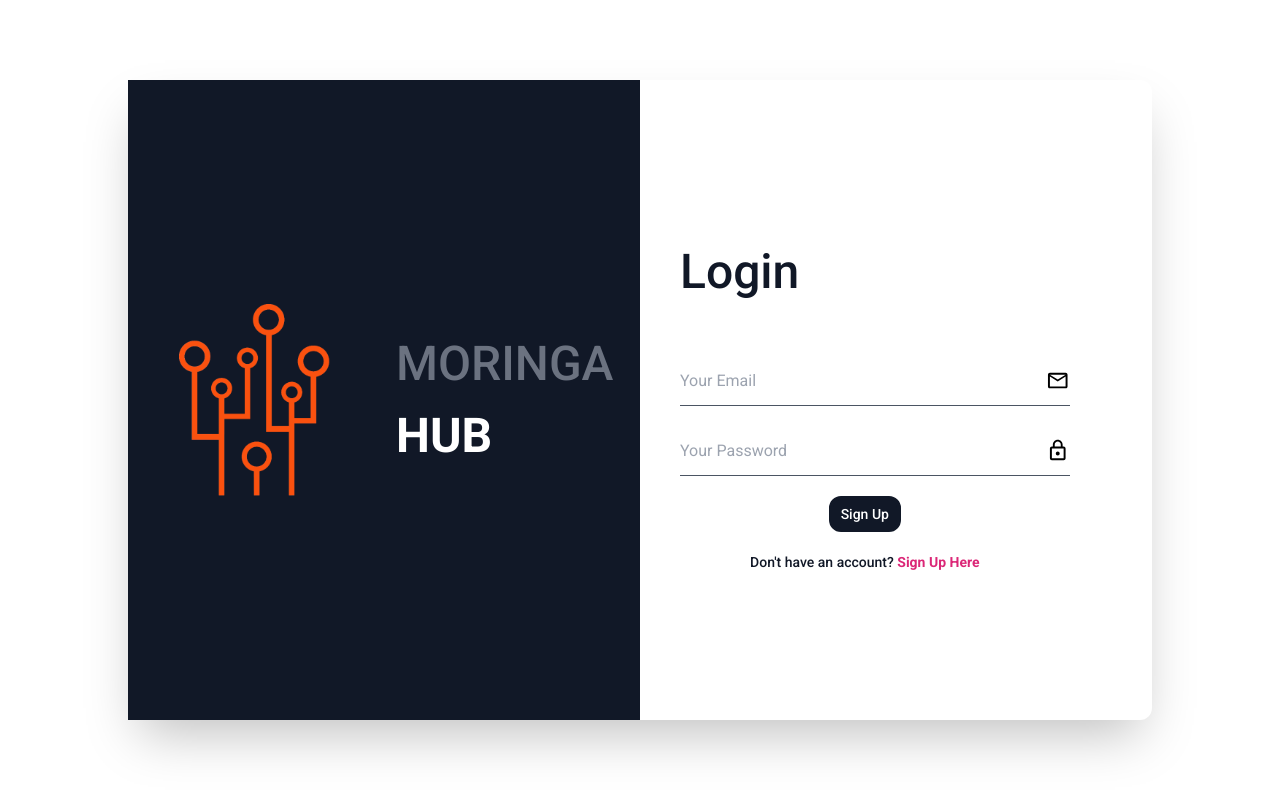
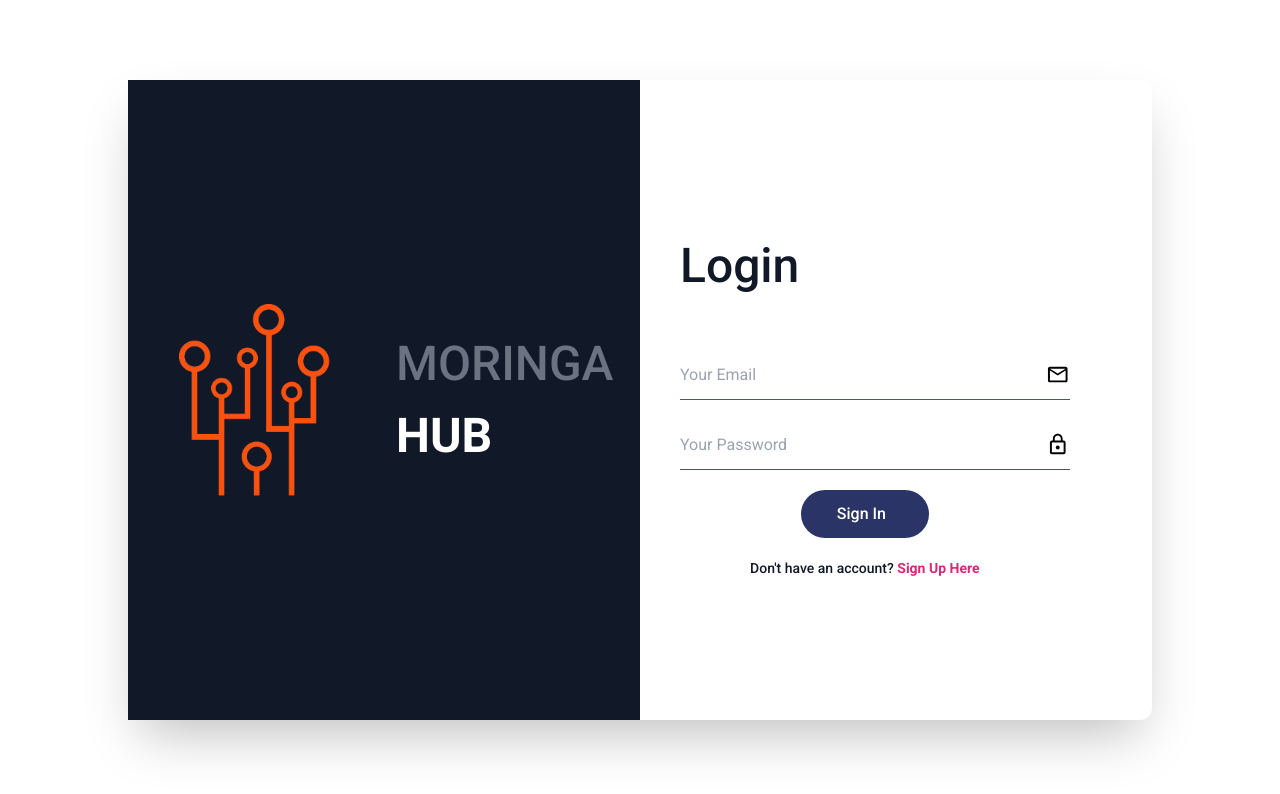
Before and after one commit to sinatra-pod/moringa-library, a React (Create React App) app in the folder webapp/: page /login in a window 1280 px wide. Shown: the top 794 px of the page. Built offline with nearby package versions, Linux system fonts and the light colour scheme.

Commit message:
Adds the Sign In button

```diff
--- a/webapp/src/pages/LoginView.tsx
+++ b/webapp/src/pages/LoginView.tsx
@@ -1,8 +1,9 @@
 import React from 'react'
 import {useState} from 'react';
-import useHeader from "../hooks/useHeader";
 import logo from "../assets/logo.png"
 import {MdOutlineEmail, MdLockOutline} from 'react-icons/md'
+import {Link} from "react-router-dom";
+
 
 function LoginView() {
     const [email,setEmail]=useState("")
@@ -53,8 +54,10 @@ function LoginView() {
                             <MdLockOutline style={{ fontSize: '25 '}}/>
                         </div>
                         <div className="flex justify-center items-center m-5">
-                            <button className="flex-shrink-0 bg-gray-900 hover:bg-gray-700 border-gray-900 hover:border-gray-700 text-sm border-4 text-white py-1 px-2 rounded-xl font-medium" type="submit" onClick={handleSubmit}>Sign Up </button>
-
+                            {/* <button className="flex-shrink-0 bg-gray-900 hover:bg-gray-700 border-gray-900 hover:border-gray-700 text-sm border-4 text-white py-1 px-2 rounded-xl font-medium" type="submit" onClick={handleSubmit}>Sign Up </button> */}
+                            <Link to={'/'} className={'text-white bg-[#2B3467] p-3 items-center flex flex-row rounded-[35px] font-medium   hover:drop-shadow-lg w-32'}>
+                                <p className='ml-6'>Sign In</p>
+                            </Link>
                         </div>
                         <div className="socials flex flex-row divide-x">
                             <button></button>
```
